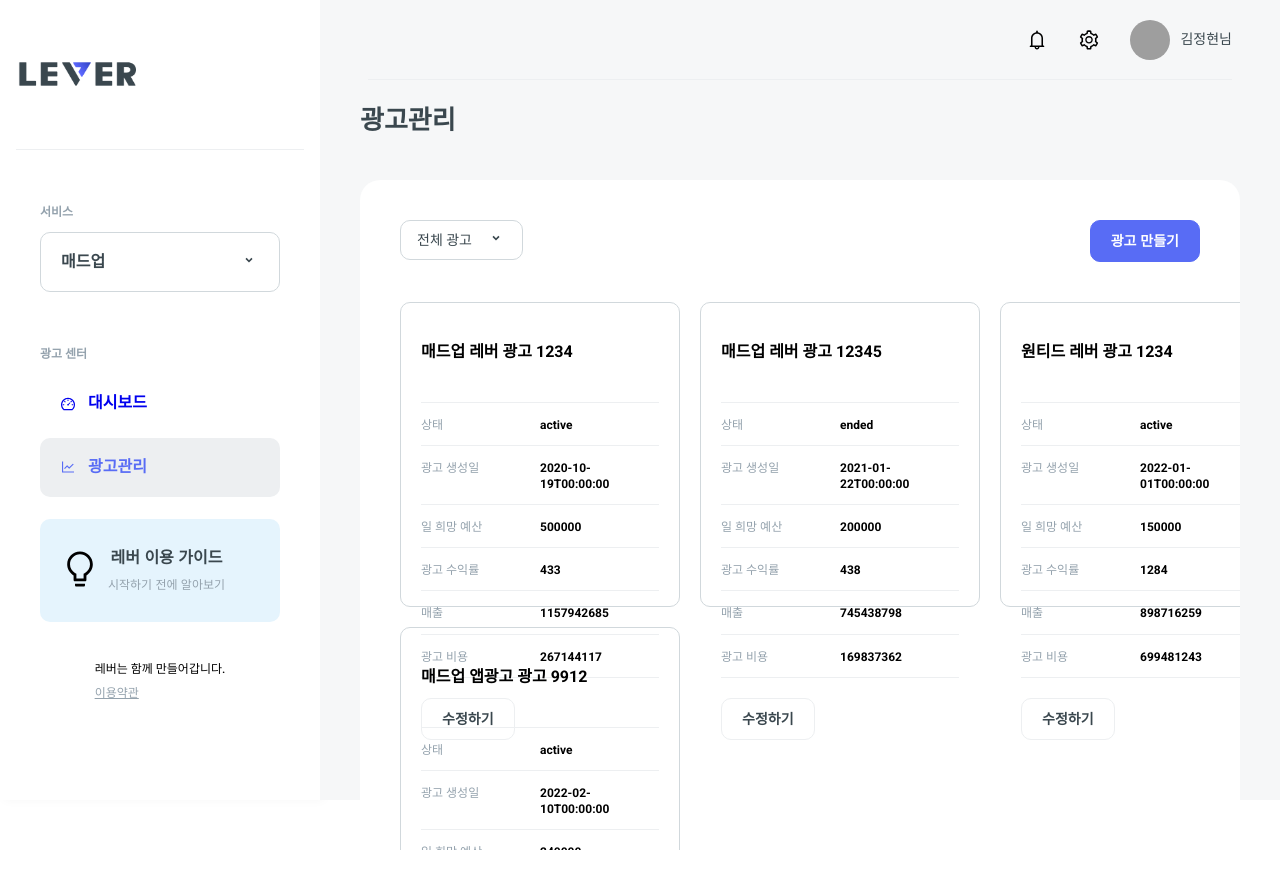
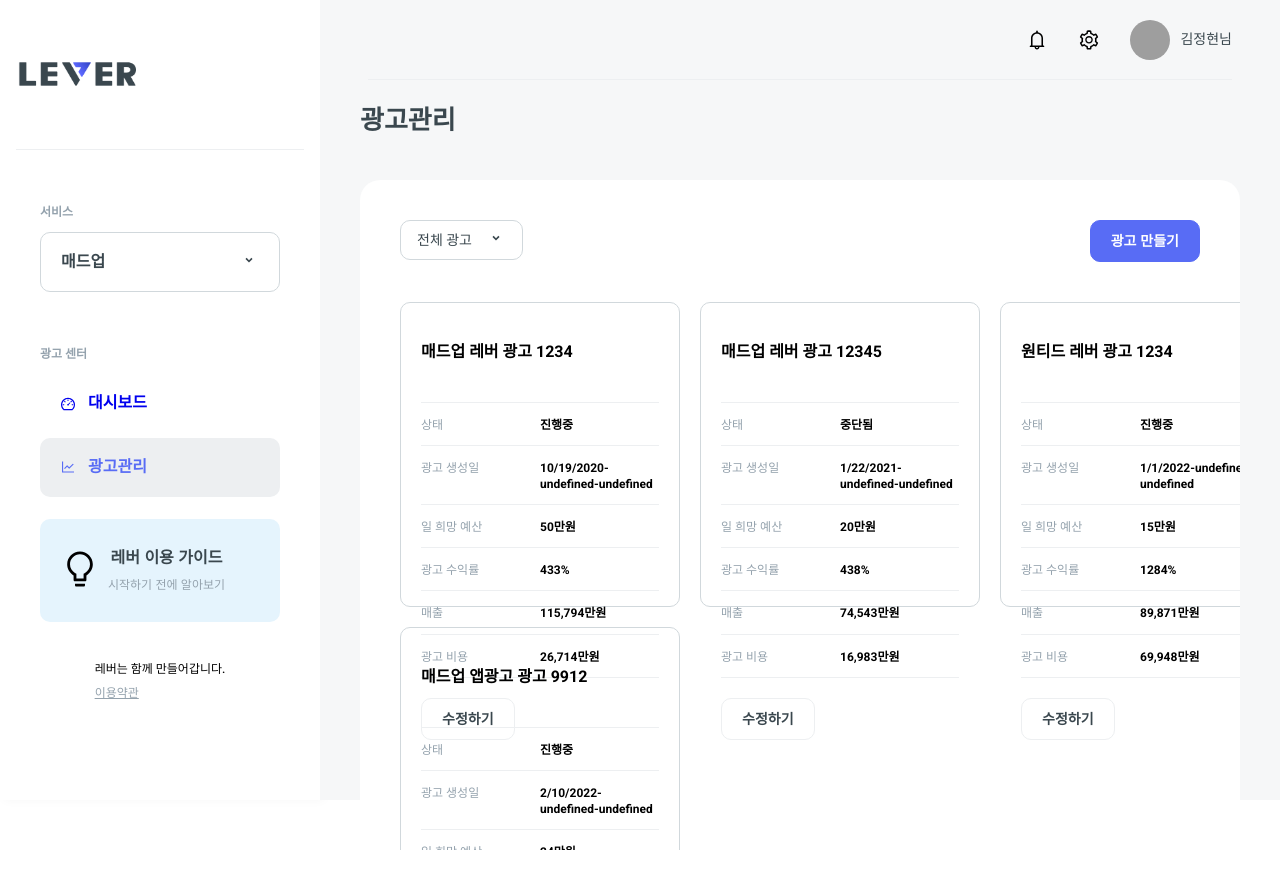
Before and after one commit to 7th-wanted-pre-onboarding-frontend/pre-onboarding-7th-2-2-1, a React (Create React App) app: page /adsetup in a window 1280 px wide. Built offline with nearby package versions, Linux system fonts and the light colour scheme; grey boxes are pictures that could not be loaded.

Commit message:
feat: 데이터 포맷 기능 추가

```diff
--- a/src/components/AdItem/AdItem.js
+++ b/src/components/AdItem/AdItem.js
@@ -12,6 +12,9 @@ import {
   StyledAdItemTitle
 } from './AdItem.style';
 import useCardInputHandler from '../../utils/hooks/useCardInputHandler';
+import ADLIST_STATUS_NAME from '../../utils/constants/adlistStatusName';
+import convertDateFormat from '../../utils/makeData/convertDateFormat';
+import tenThousandFormatting from '../../utils/makeData/tenThousandFormatting';
 
 export default function AdItem(props) {
   const { item, target, setUpdateTarget, adListValuesHanlder } = props;
@@ -44,7 +47,9 @@ export default function AdItem(props) {
           />
         ) : (
           <StyledAdContent>
-            <Typograpy size='smBold'>{item.status}</Typograpy>
+            <Typograpy size='smBold'>
+              {ADLIST_STATUS_NAME[item.status]}
+            </Typograpy>
           </StyledAdContent>
         )}
       </StyledAdItemColumn>
@@ -62,7 +67,9 @@ export default function AdItem(props) {
           />
         ) : (
           <StyledAdContent>
-            <Typograpy size='smBold'>{item.startDate}</Typograpy>
+            <Typograpy size='smBold'>
+              {convertDateFormat(item.startDate)}
+            </Typograpy>
           </StyledAdContent>
         )}
       </StyledAdItemColumn>
@@ -80,7 +87,9 @@ export default function AdItem(props) {
           />
         ) : (
           <StyledAdContent>
-            <Typograpy size='smBold'>{item.budget}</Typograpy>
+            <Typograpy size='smBold'>
+              {tenThousandFormatting(item.budget)}
+            </Typograpy>
           </StyledAdContent>
         )}
       </StyledAdItemColumn>
@@ -98,7 +107,7 @@ export default function AdItem(props) {
           />
         ) : (
           <StyledAdContent>
-            <Typograpy size='smBold'>{item.report.roas}</Typograpy>
+            <Typograpy size='smBold'>{item.report.roas}%</Typograpy>
           </StyledAdContent>
         )}
       </StyledAdItemColumn>
@@ -116,7 +125,9 @@ export default function AdItem(props) {
           />
         ) : (
           <StyledAdContent>
-            <Typograpy size='smBold'>{item.report.convValue}</Typograpy>
+            <Typograpy size='smBold'>
+              {tenThousandFormatting(item.report.convValue)}
+            </Typograpy>
           </StyledAdContent>
         )}
       </StyledAdItemColumn>
@@ -134,7 +145,9 @@ export default function AdItem(props) {
           />
         ) : (
           <StyledAdContent>
-            <Typograpy size='smBold'>{item.report.cost}</Typograpy>
+            <Typograpy size='smBold'>
+              {tenThousandFormatting(item.report.cost)}
+            </Typograpy>
           </StyledAdContent>
         )}
       </StyledAdItemColumn>
--- /dev/null
+++ b/src/utils/constants/adlistStatusName.js
@@ -0,0 +1,5 @@
+const ADLIST_STATUS_NAME = {
+  active: '진행중',
+  ended: '중단됨'
+};
+export default ADLIST_STATUS_NAME;
```
